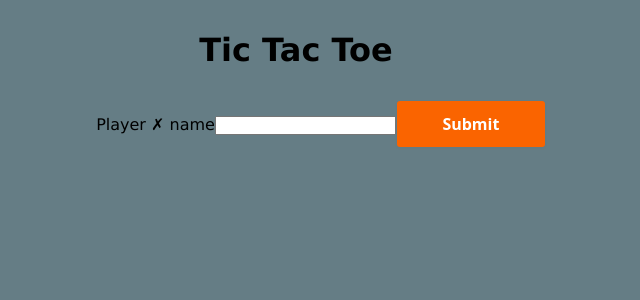
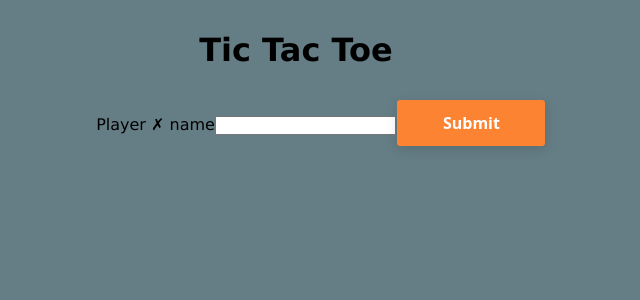
Before and after one commit to robin-sevelin/tic-tac-toe-react, a React (Vite) app: page / in a window 1280 px wide. In both pictures the pointer is over the button "Submit". Shown: the top 300 px of the page, without its empty margins (344-984 px from the left). Built offline with nearby package versions, Linux system fonts and the light colour scheme.

Commit message:
some css added

```diff
--- a/src/index.css
+++ b/src/index.css
@@ -81,11 +81,11 @@ main {
   justify-content: center;
 }
 
-/* .square:hover {
+.square:hover {
   cursor: pointer;
   transition: 0.3s ease-in-out;
   background-color: lightgoldenrodyellow;
-} */
+}
 
 h3 {
   margin-bottom: 2rem;
@@ -130,7 +130,7 @@ button {
   width: 150px;
 }
 
-/* button:hover,
+button:hover,
 button:focus {
   background-color: #fb8332;
   box-shadow: rgba(0, 0, 0, 0.1) 0 4px 12px;
@@ -144,7 +144,7 @@ button:active {
   background-color: #c85000;
   box-shadow: rgba(0, 0, 0, 0.06) 0 2px 4px;
   transform: translateY(0);
-} */
+}
 
 @media only screen and (max-width: 600px) {
   .nav-buttons {
```
